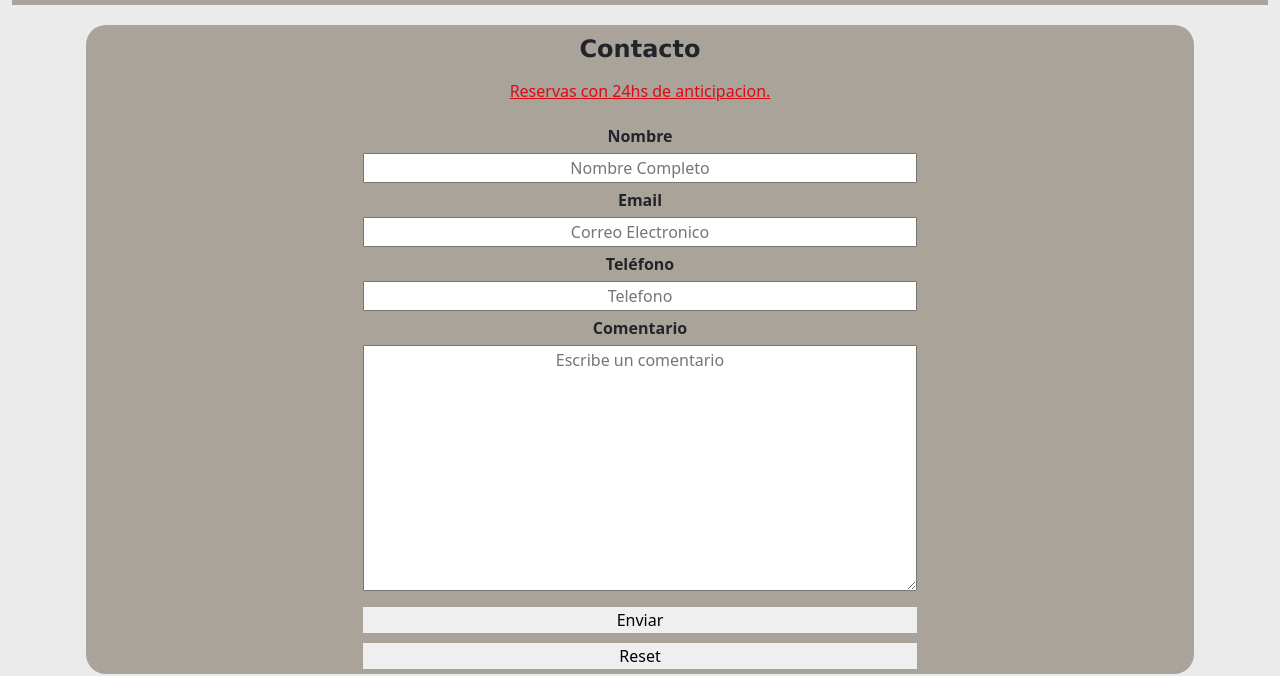
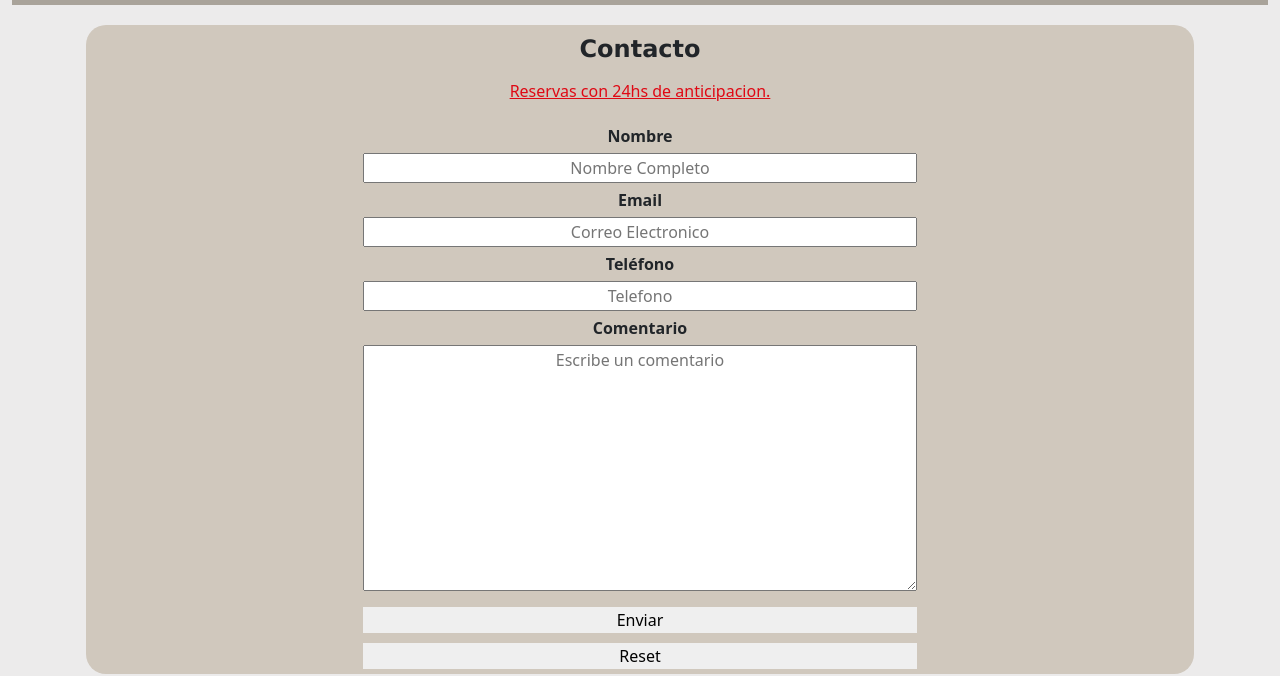
Before and after one commit to pedro-olguin/Proyecto_final_coder, a plain HTML site: page html/contacto.html in a window 1280 px wide. Shown: the part 133-809 px from the top of the page. Drawn offline with nearby package versions, Linux system fonts and the light colour scheme.

Commit message:
arreglos de colores2

```diff
--- a/scss/styles.scss
+++ b/scss/styles.scss
@@ -87,7 +87,7 @@ div.cajasContainer {
 .cFormContainer {
   width: 90%;
   margin: 0 auto;
-  background: #a9a39a;
+  background: $color-grisClaro;
   margin: 20px auto;
   border-radius: 20px;
 
```
Also changed, not shown: css/styles.css, 1 other file.
